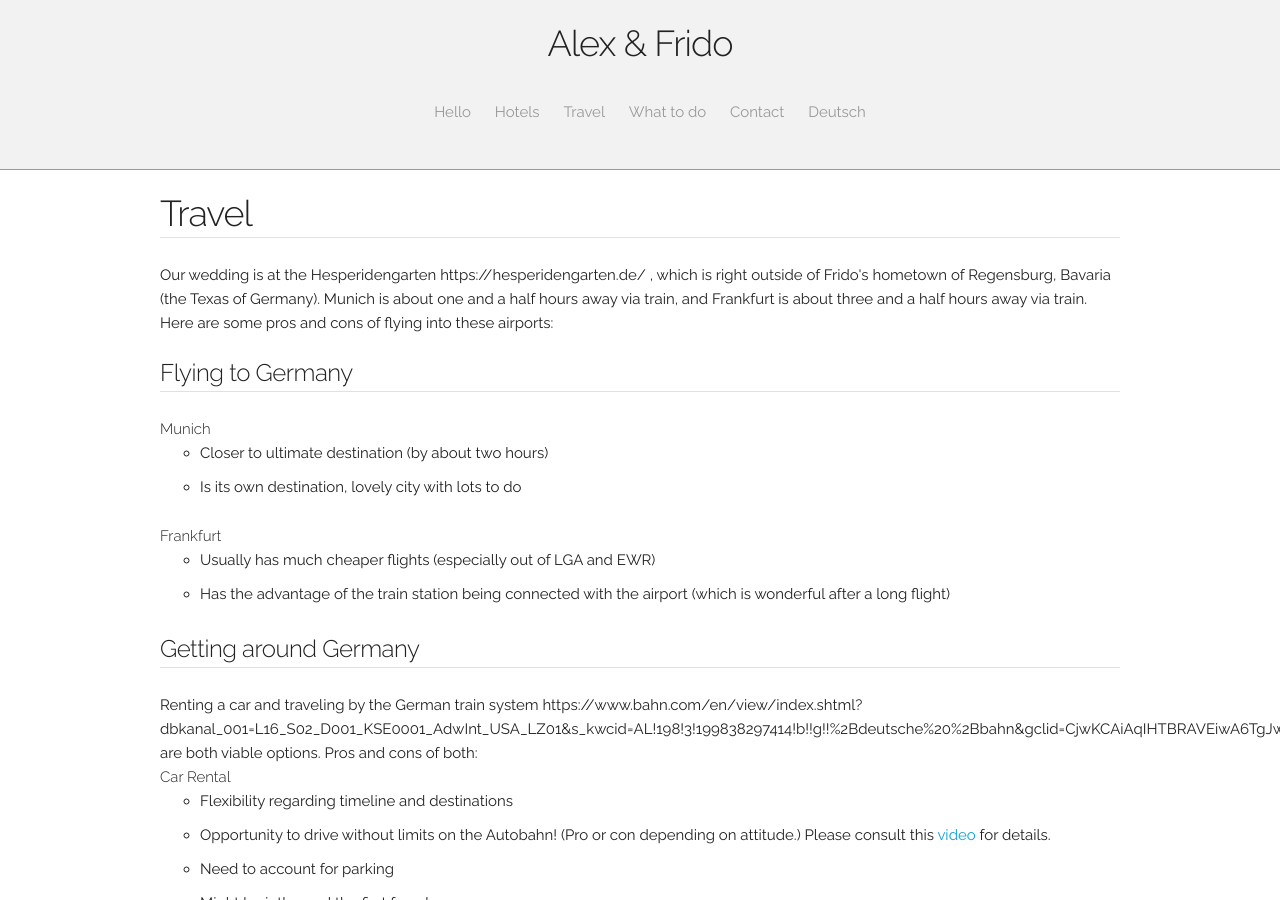
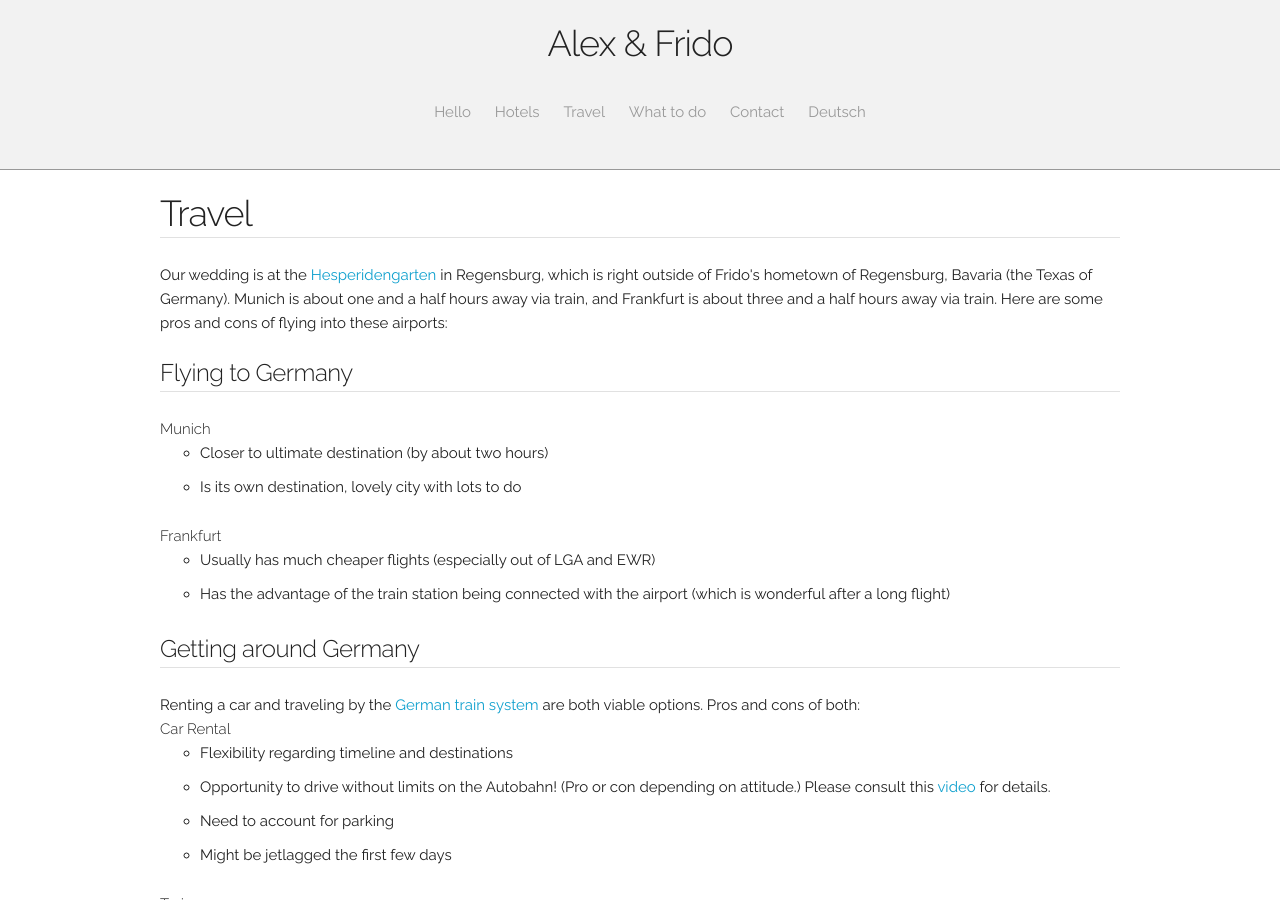
Before and after one commit to flinder/flinder.github.io, a Jekyll site: the page built from wdng/en_travel.html, in a window 1280 px wide and 900 px high. Built offline with Jekyll 4.4.1, drawn with Linux system fonts in a browser that asks for light colours; nearby versions of some CDN libraries.

Commit message:
fixed urls

```diff
--- a/wdng/en_travel.html
+++ b/wdng/en_travel.html
@@ -6,10 +6,9 @@ title: Welcome
 
 <h3>Travel</h3><hr/>
 
-Our wedding is at the Hesperidengarten https://hesperidengarten.de/ , which is right outside of Frido's hometown of Regensburg, Bavaria (the Texas of Germany). Munich is about one and a half hours away via train, and Frankfurt is about three and a half hours away via train. Here are some pros and cons of flying into these airports:
+Our wedding is at the <a href='https://hesperidengarten.de/'>Hesperidengarten</a> in Regensburg, which is right outside of Frido's hometown of Regensburg, Bavaria (the Texas of Germany). Munich is about one and a half hours away via train, and Frankfurt is about three and a half hours away via train. Here are some pros and cons of flying into these airports:
 
 <h5>Flying to Germany</h5><hr/>
-
 
 <h6>Munich</h6>
 <ul>
@@ -25,7 +24,7 @@ Our wedding is at the Hesperidengarten https://hesperidengarten.de/ , which is r
 
 <h5>Getting around Germany</h5><hr/>
 
-Renting a car and traveling by the German train system https://www.bahn.com/en/view/index.shtml?dbkanal_001=L16_S02_D001_KSE0001_AdwInt_USA_LZ01&s_kwcid=AL!198!3!199838297414!b!!g!!%2Bdeutsche%20%2Bbahn&gclid=CjwKCAiAqIHTBRAVEiwA6TgJw5f_dZjPUoQChjPquFVOF0bfm7XRIXiNX3lYdIN1HkbcZ7UpehnUSBoCZzUQAvD_BwE  are both viable options. Pros and cons of both:
+Renting a car and traveling by the <a href="https://www.bahn.com/en/view/index.shtml?dbkanal_001=L16_S02_D001_KSE0001_AdwInt_USA_LZ01&s_kwcid=AL!198!3!199838297414!b!!g!!%2Bdeutsche%20%2Bbahn&gclid=CjwKCAiAqIHTBRAVEiwA6TgJw5f_dZjPUoQChjPquFVOF0bfm7XRIXiNX3lYdIN1HkbcZ7UpehnUSBoCZzUQAvD_BwE">German train system</a> are both viable options. Pros and cons of both:
 
 <h6>Car Rental</h6>
 <ul>
```
